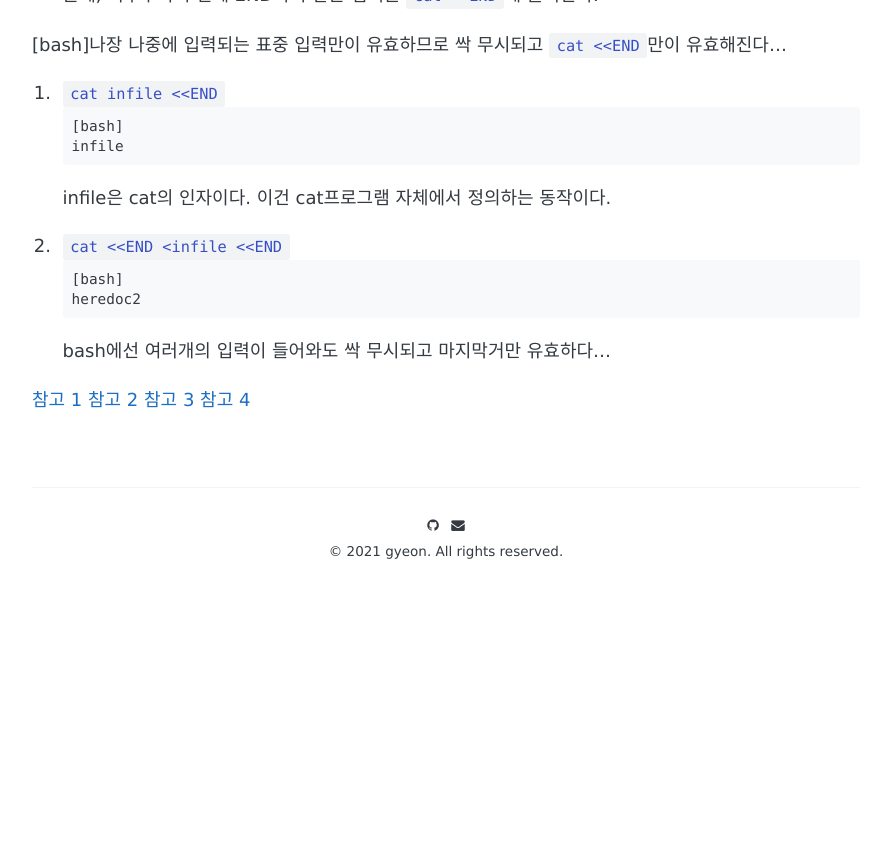
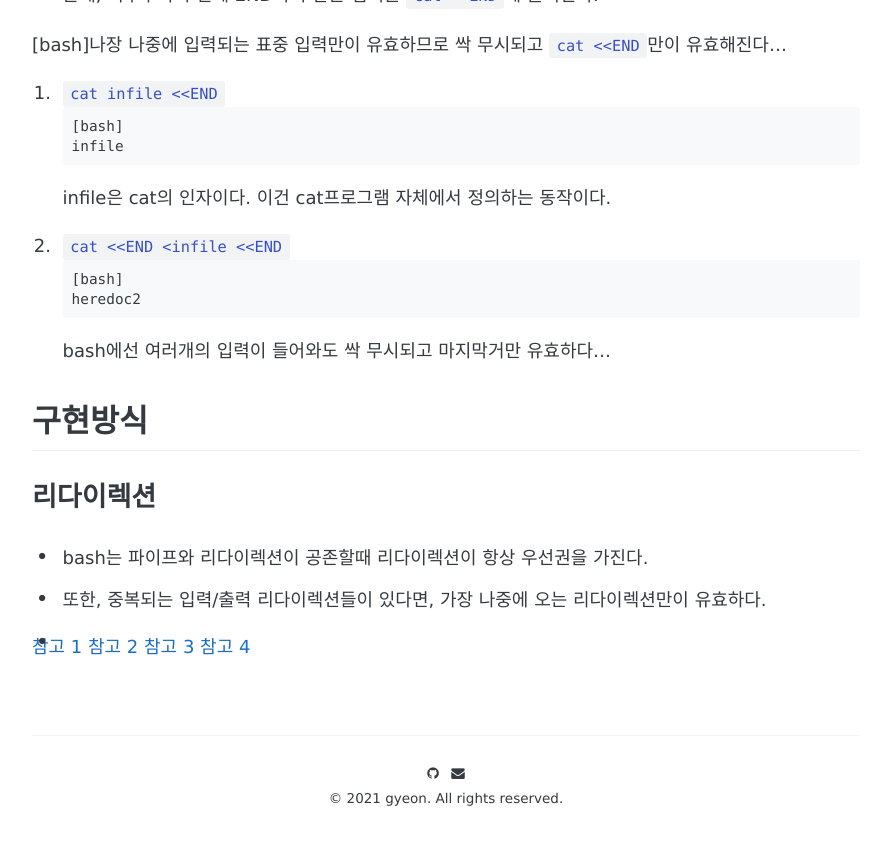
Before and after one commit to gyujun9403/gyujun9403.github.io, a Jekyll site: the page built from _posts/2022-01-14-minishell-redirections.md, in a window 1280 px wide and 900 px high, scrolled down 2716 px. Shown: the top 845 px of the window, without its empty margins (194-1085 px from the left). Built offline with Jekyll 4.4.1, drawn with Linux system fonts in a browser that asks for light colours; some web fonts are replaced; comment, search, counter and statistics services are not loaded; before the commit the page ends 3368 px from its top, so only the background shows below that.

Commit message:
리다이렉션 부분 작성중

````diff
--- a/_posts/2022-01-14-minishell-redirections.md
+++ b/_posts/2022-01-14-minishell-redirections.md
@@ -105,6 +105,12 @@ heredoc2
 ```
 bash에선 여러개의 입력이 들어와도 싹 무시되고 마지막거만 유효하다...
 
+## 구현방식
+### 리다이렉션
+- bash는 파이프와 리다이렉션이 공존할때 리다이렉션이 항상 우선권을 가진다.
+- 또한, 중복되는 입력/출력 리다이렉션들이 있다면, 가장 나중에 오는 리다이렉션만이 유효하다.
+-
+
 [참고 1](https://profq.tistory.com/8)
 [참고 2](https://rottk.tistory.com/entry/Redirection%EA%B3%BC-Pipe%EC%9D%98-%EC%B0%A8%EC%9D%B4%EA%B0%80-%EB%AC%B4%EC%97%87%EC%9D%B8%EA%B0%80%EC%9A%94)
 [참고 3](https://woorld52.tistory.com/11)
````
